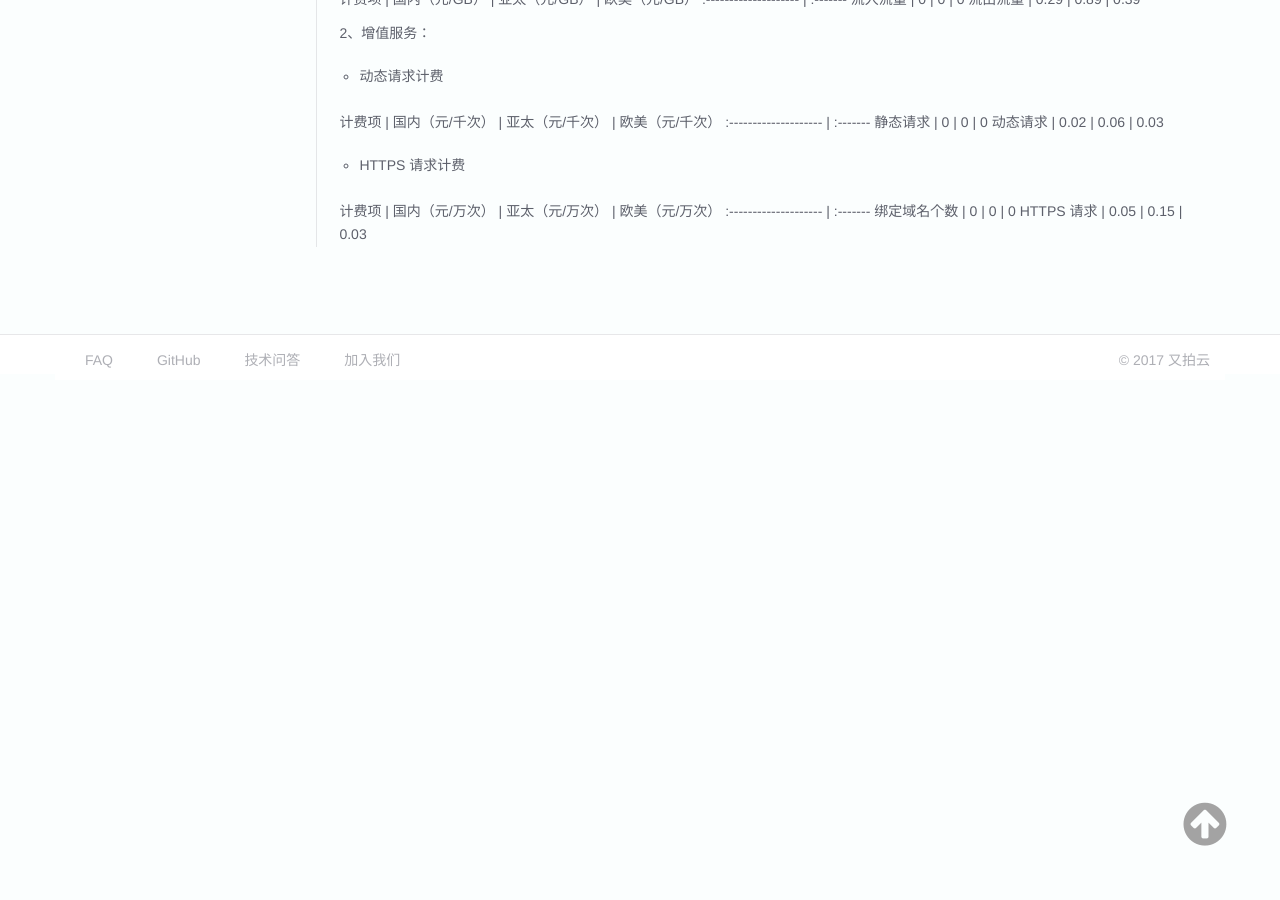
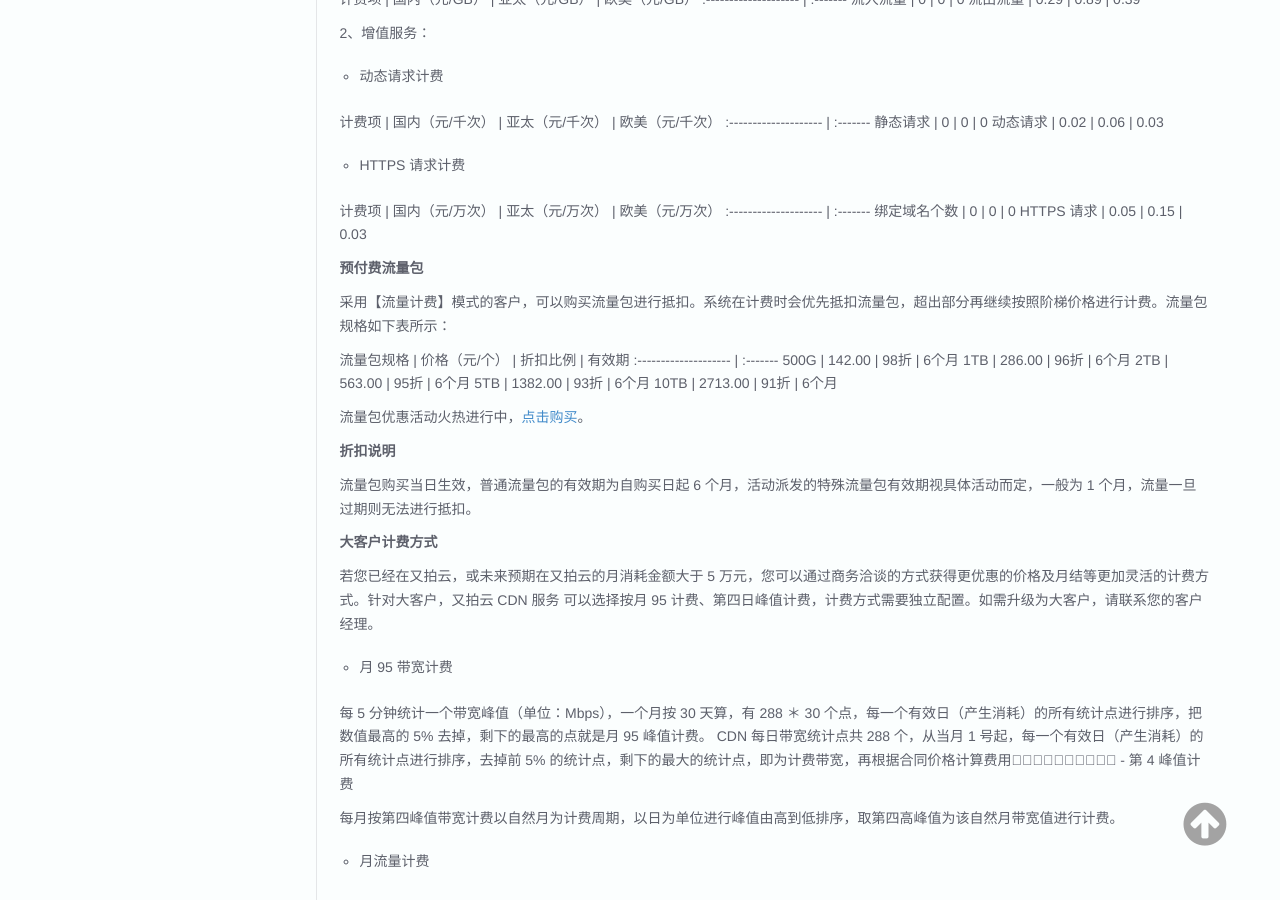
Before and after one commit to upyun/docs, an MkDocs documentation site: the page built from sources/cdn/buy.md, in a window 1280 px wide and 900 px high, scrolled down 517 px. Built offline with MkDocs 1.6.1, drawn with Linux system fonts in a browser that asks for light colours; old or Windows-style settings are respelled for this version of MkDocs; some of the changed text lies outside the part shown.

Commit message:
Update buy.md

```diff
--- a/sources/cdn/buy.md
+++ b/sources/cdn/buy.md
@@ -28,10 +28,48 @@
 动态请求  | 0.02 |  0.06 | 0.03
 
 
- -  HTTPS 请求计费
+- HTTPS 请求计费
 
 
 计费项 | 国内（元/万次）  | 亚太（元/万次）  | 欧美（元/万次）
 :-------------------- | :-------
 绑定域名个数  | 0  | 0  | 0
 HTTPS 请求  | 0.05 | 0.15 | 0.03
+
+
+**预付费流量包**
+
+采用【流量计费】模式的客户，可以购买流量包进行抵扣。系统在计费时会优先抵扣流量包，超出部分再继续按照阶梯价格进行计费。流量包规格如下表所示：
+
+流量包规格 | 价格（元/个）  | 折扣比例  | 有效期
+:-------------------- | :-------
+500G  | 142.00  | 98折  | 6个月
+1TB  | 286.00 |  96折 | 6个月
+2TB  | 563.00 |  95折 | 6个月
+5TB  | 1382.00 |  93折 | 6个月
+10TB  | 2713.00 |  91折 | 6个月
+
+流量包优惠活动火热进行中，[点击购买](https://console.upyun.com/billing/resources/buy/)。
+
+**折扣说明**
+
+流量包购买当日生效，普通流量包的有效期为自购买日起 6 个月，活动派发的特殊流量包有效期视具体活动而定，一般为 1 个月，流量一旦过期则无法进行抵扣。
+
+
+**大客户计费方式**
+
+若您已经在又拍云，或未来预期在又拍云的月消耗金额大于 5 万元，您可以通过商务洽谈的方式获得更优惠的价格及月结等更加灵活的计费方式。针对大客户，又拍云 CDN 服务 可以选择按月 95 计费、第四日峰值计费，计费方式需要独立配置。如需升级为大客户，请联系您的客户经理。
+
+ - 月 95 带宽计费
+
+每 5 分钟统计一个带宽峰值（单位：Mbps），一个月按 30 天算，有 288 ＊ 30 个点，每一个有效日（产生消耗）的所有统计点进行排序，把数值最高的 5% 去掉，剩下的最高的点就是月 95 峰值计费。
+CDN 每日带宽统计点共 288 个，从当月 1 号起，每一个有效日（产生消耗）的所有统计点进行排序，去掉前 5% 的统计点，剩下的最大的统计点，即为计费带宽，再根据合同价格计算费用􏲁􏲂􏰵􏰎􏲄􏲅􏰵􏲆􏲇􏰊
+ - 第 4 峰值计费
+
+每月按第四峰值带宽计费以自然月为计费周期，以日为单位进行峰值由高到低排序，取第四高峰值为该自然月带宽值进行计费。
+
+ - 月流量计费
+
+月度累计使用的所有流量和，根据合同价格计算费用，流量计费单价请参见［普通计费方式］里面的流量单价。
+
+详细报价以及计费配置，请咨询您的商务经理。
```
